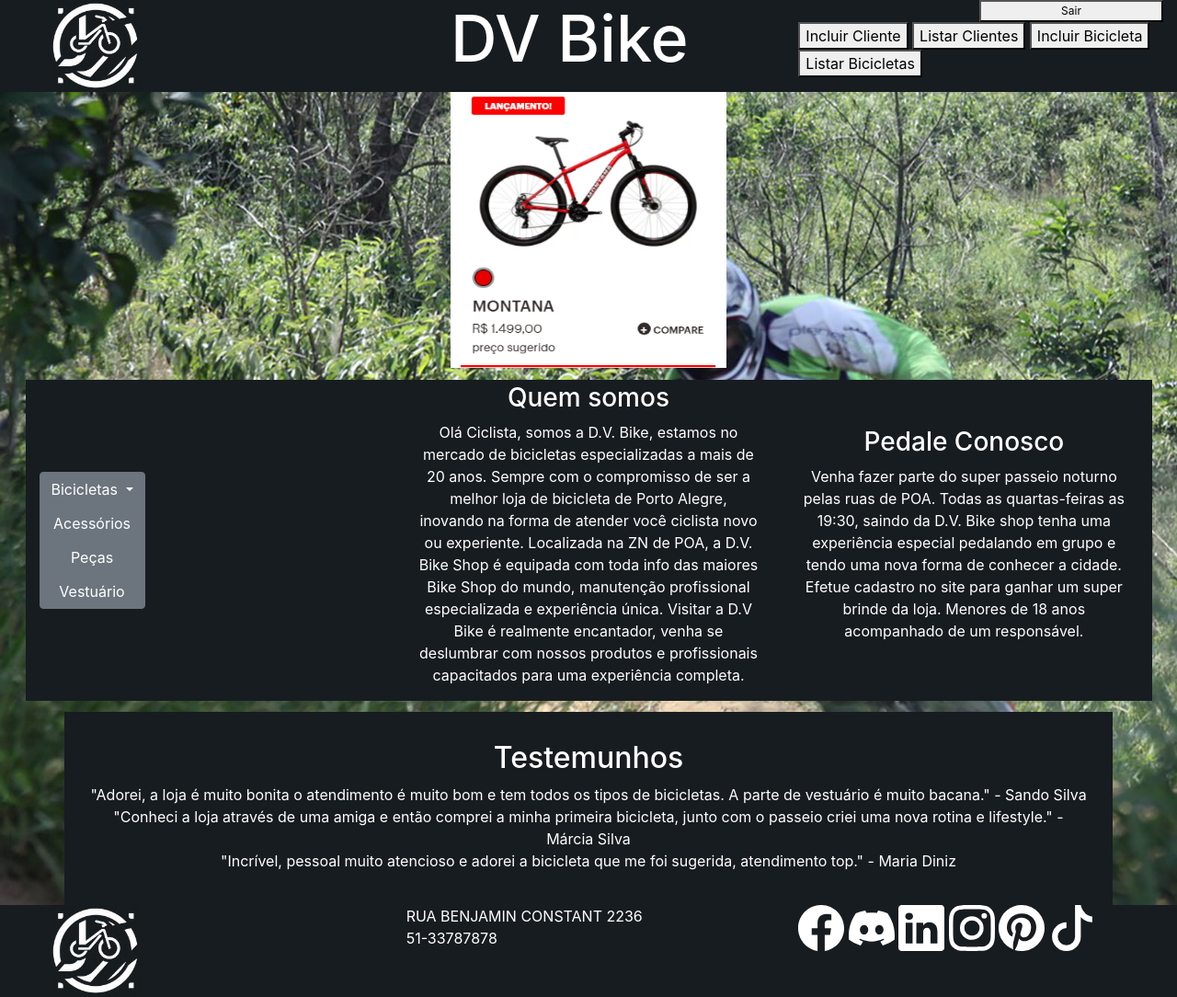
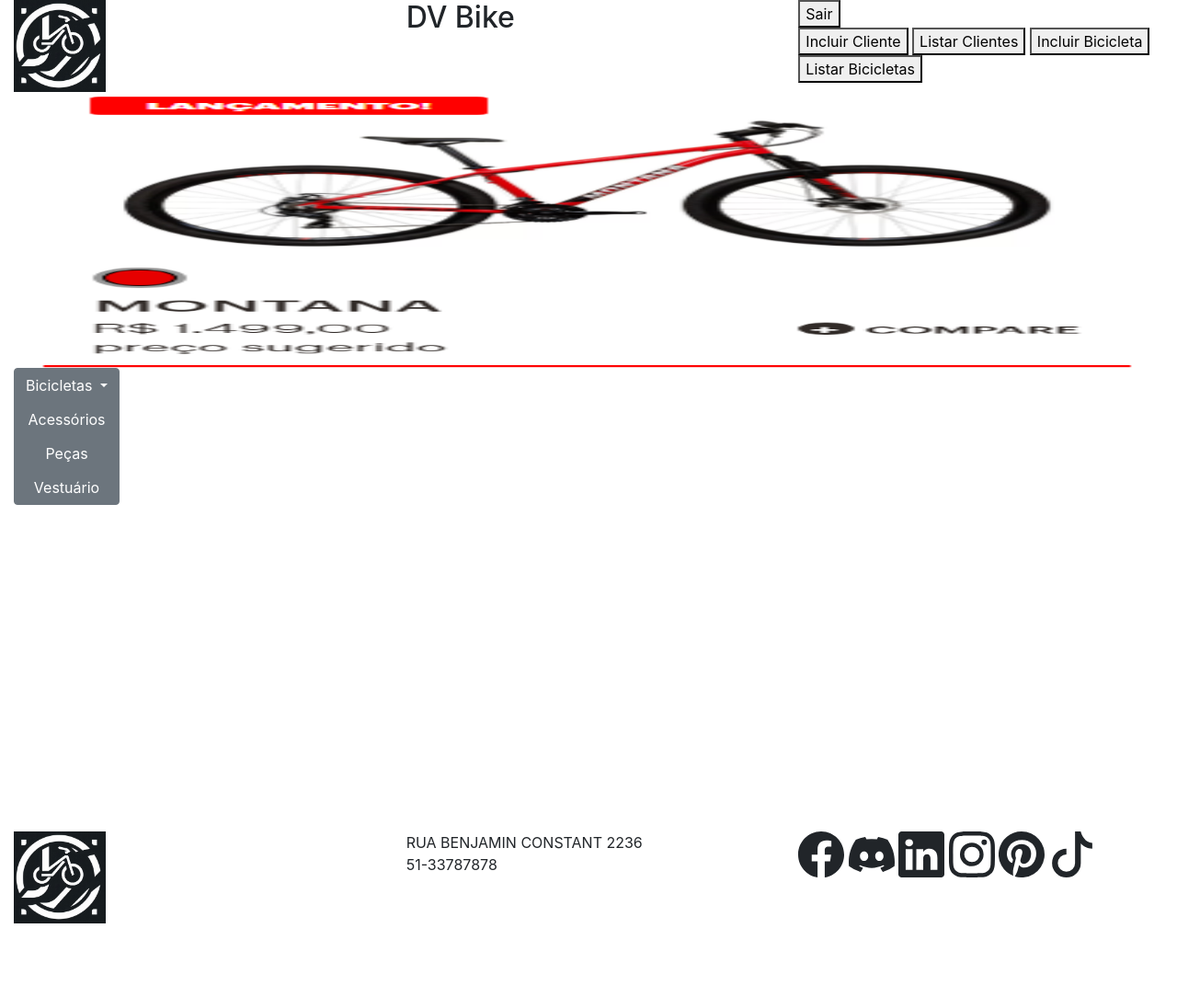
Before and after one commit to VinPellizzoni/DVBIKE-main, a PHP site: page /pages/index2.php in a window 1280 px wide. Shown: the whole page at 92% size. After the commit the page ends 1004 px from the top, so only its background shows below. Run offline with PHP 8.4, Linux system fonts and the light colour scheme.

Commit message:
140520251844

```diff
--- a/APP2/estilos/estilo.css
+++ /dev/null
@@ -1,116 +0,0 @@
-
-    html {
-    background-color: #171C20;
-}
-
-body {
-    background-image: url('../img/FUNDODV.webp');
-    background-size: cover;
-    background-color: #171C20;
-    min-height: 100vh; /* Ensure body is at least viewport height */
-    display: flex; /* Enable Flexbox */
-    flex-direction: column; /* Stack children vertically */
-    margin: 0; /* Remove default body margin */
-}
-
-main {
-    flex-grow: 1; /* Allow main content to grow and push footer down */
-}
-
-p {
-    color: #FFFFFF;
-}
-
-header,
-footer {
-    color: #FFFFFF;
-    background-color: #171C20;
-    height: fit-content; /* Keep your fixed footer height if desired */
-    min-height: 100px;
-    width: 100%;
-    /* Remove position: absolute and bottom: 0 from footer */
-}
-
-/* Remove or adjust your existing footer styles that conflict */
-footer {
-    /* position: absolute; */ /* Remove this */
-    /* margin-top: auto; */ /* Remove this */
-    /* bottom: 0; */ /* Remove this */
-    /* Keep other desired footer styles like background, color, height, width */
-}
-
-.titulo {
-    justify-self: center;
-    font-size: 70px;
-    color: #FFFFFF;
-    width: 300px;
-}
-
-.logo {
-    position: relative; /* Be cautious with absolute positioning inside a flex container, might need adjustment */
-    left: 10%;
-    margin-right: auto;
-}
-
-.entrar,
-.cadastrar,
-.operacoes {
-    width: 200px;
-    font-size: 12px;
-    margin-left: auto;
-    right: 0; /* This 'right: 0' coupled with absolute positioning might need review */
-    background-color: #CDCDCD;
-}
-
-.tabela {
-    position: absolute; /* This absolute positioning might need review in the new layout */
-    bottom: 0;
-}
-
-#login {
-    display: flex;
-    flex-direction: column;
-}
-
-#textos,
-.quemsomos,
-.pedaleconosco,
-.testemunhos {
-    color: #FFFFFF;
-    font-size: 16px;
-    /* height: 25%; */ /* Percentage heights can be tricky in flex column, consider padding/margins instead */
-    background-color: #171C20;
-    align-items: center;
-    margin: 1%;
-}
-
-.container {
-    background-color: #171C20;
-    padding: 20px;
-}
-
-.testemunhos {
-    background-color: #171C20;
-    position: relative;
-    margin: 1%;
-}
-
-.produto {
-    width: 200px;
-}
-
-.footer2 {
-    position: relative;
-    margin-top: auto;
-    bottom: 0;
-}
-
-.carousel {
-    justify-self: center;
-    width: 300px;
-    height: 300px;
-}
-
-#botoes {
-    align-self: center;
-}
```
Also changed, not shown: APP2/pages/loginpage.php (+0 -11 lines).
